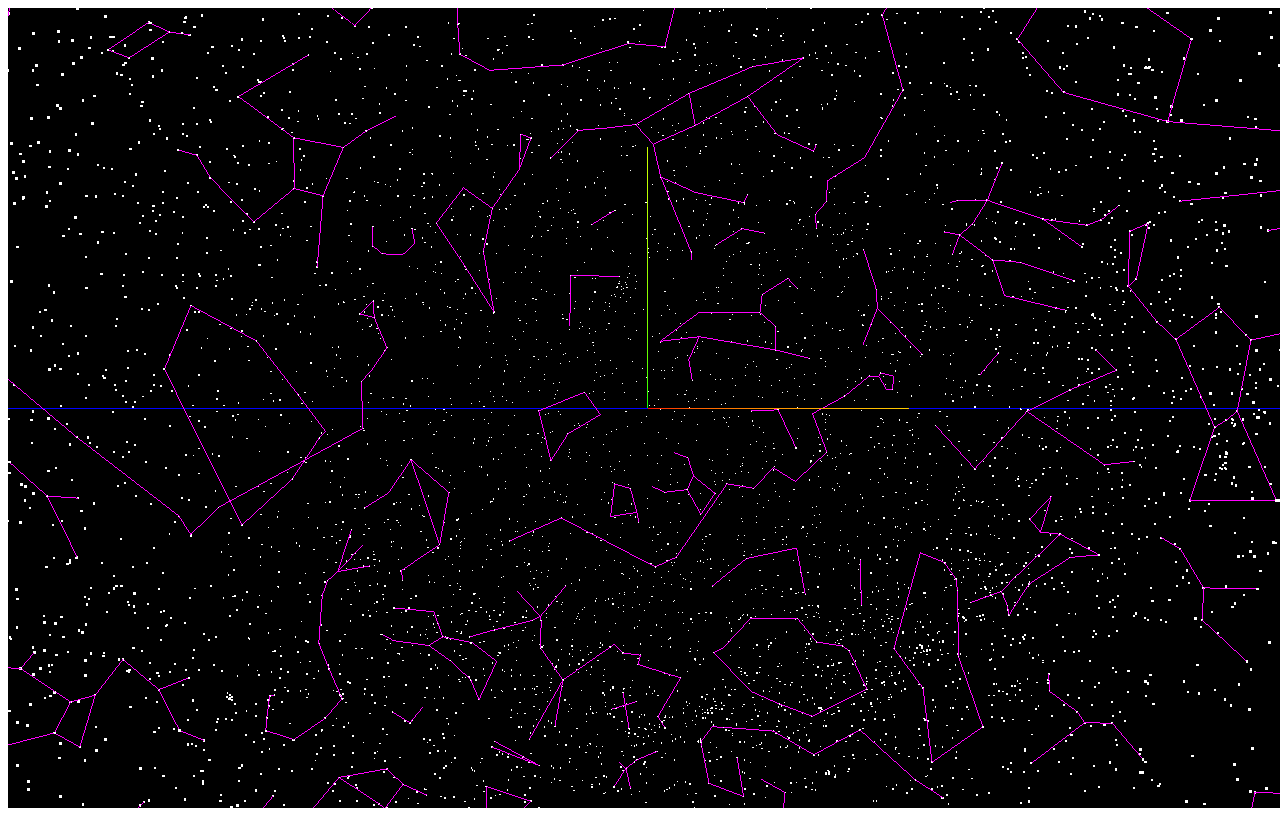
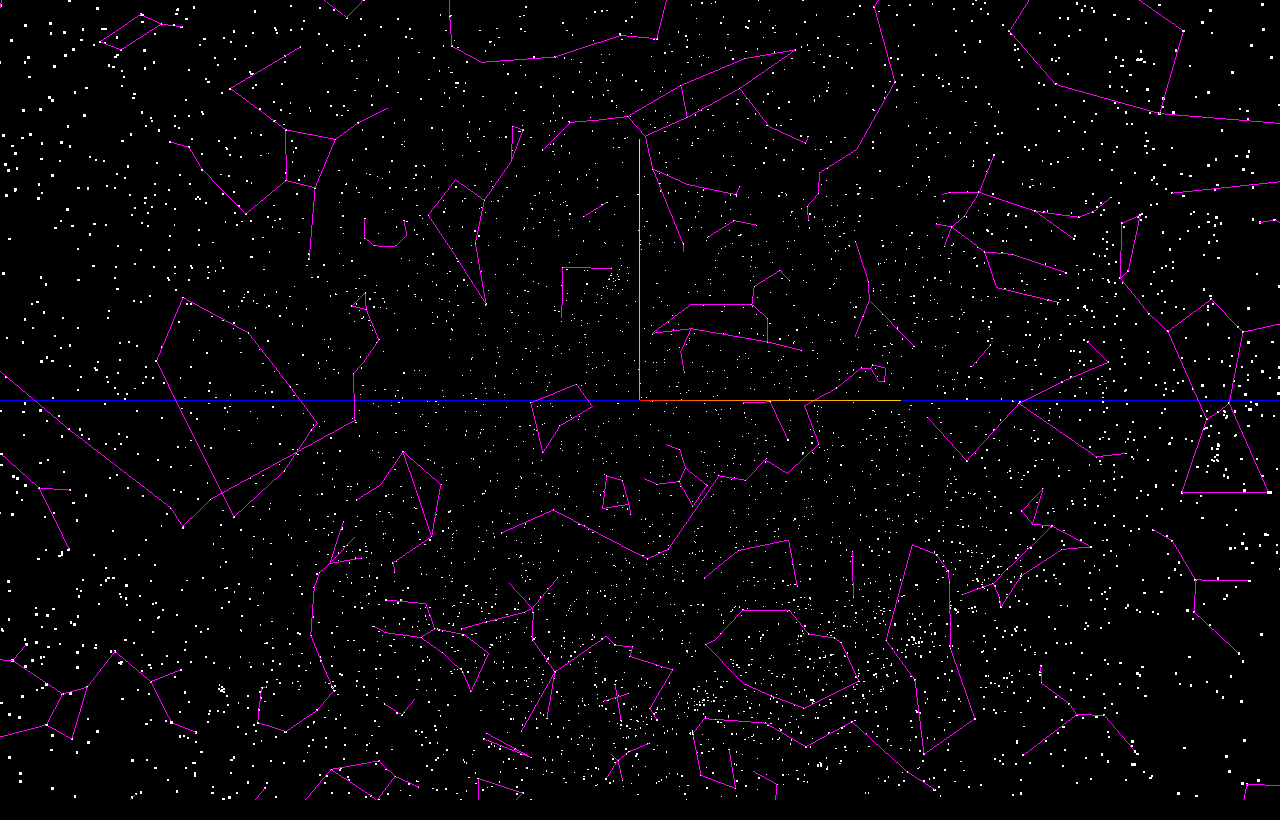
Before and after one commit to thisrares/astronomy-tools, a website built with Vite: page index.html in a window 1280 px wide. Built offline with nearby package versions, Linux system fonts and the light colour scheme; animation ran at ten frames a second.

Commit message:
Updated the canvas in the page

```diff
--- a/index.html
+++ b/index.html
@@ -4,7 +4,7 @@
     <meta charset="UTF-8">
     <meta name="viewport" content="width=device-width, initial-scale=1.0">
     <title>Document</title>
-
+    <link rel="stylesheet" href="style.css">
 </head>
 <body>
     <canvas class="webgl"></canvas>
--- /dev/null
+++ b/style.css
@@ -0,0 +1,15 @@
+* {
+    margin: 0;
+    padding: 0;
+    box-sizing: border-box;
+}
+
+html, body {
+    width: 100%;
+    height: 100%;
+    overflow: hidden;   /* disables scrolling */
+}
+
+body {
+    background-color: black;
+}
```
